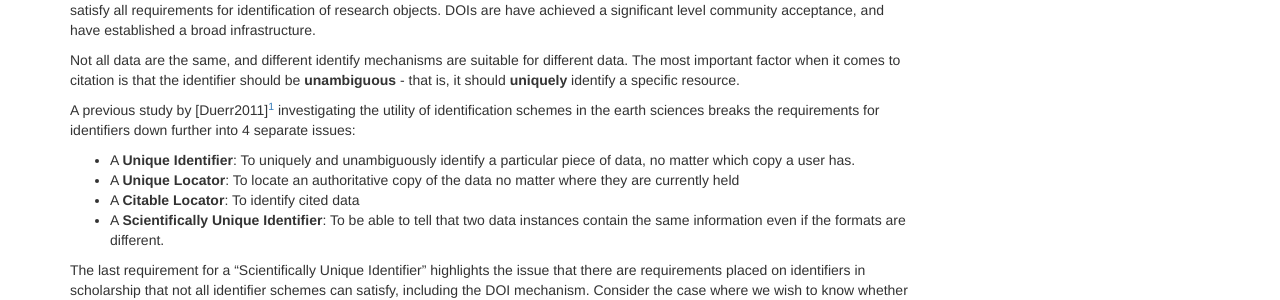
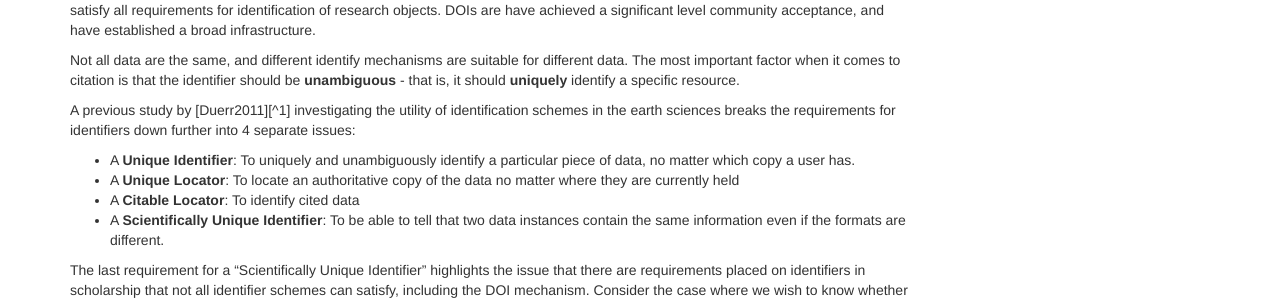
Before and after one commit to farrcommons/farrcommons.github.io, a Jekyll site: the page built from rules/identity.md, in a window 1280 px wide and 900 px high. Shown: the part 454-754 px from the top of the window. Built offline with Jekyll 4.4.1, drawn with Linux system fonts in a browser that asks for light colours; nearby versions of some CDN libraries; library files that are not in the unit come from our copies; some of the changed text lies outside the part shown.

Commit message:
fix footnote

```diff
--- a/rules/identity.md
+++ b/rules/identity.md
@@ -69,8 +69,6 @@
 • Online lookup (bind, search engines)
 
 
-
-
 ######Resolution
 
 Resolution is the process of taking an identifier - and locating the resource to which the identifier refers.
@@ -121,6 +119,6 @@
 
 ###References###
 
-[^1]:  Ruth E. Duerr et al., **On the utility of identification schemes for digital earth science data: an assessment and recommendations**
+[^1]  Ruth E. Duerr et al., **On the utility of identification schemes for digital earth science data: an assessment and recommendations**
 
 [^2] Henry S. Thompson., Naming on the Web: **What scholars should want, and what they can have** http://indico.cern.ch/event/211600/session/3/contribution/2/material/slides/0.pdf
```
